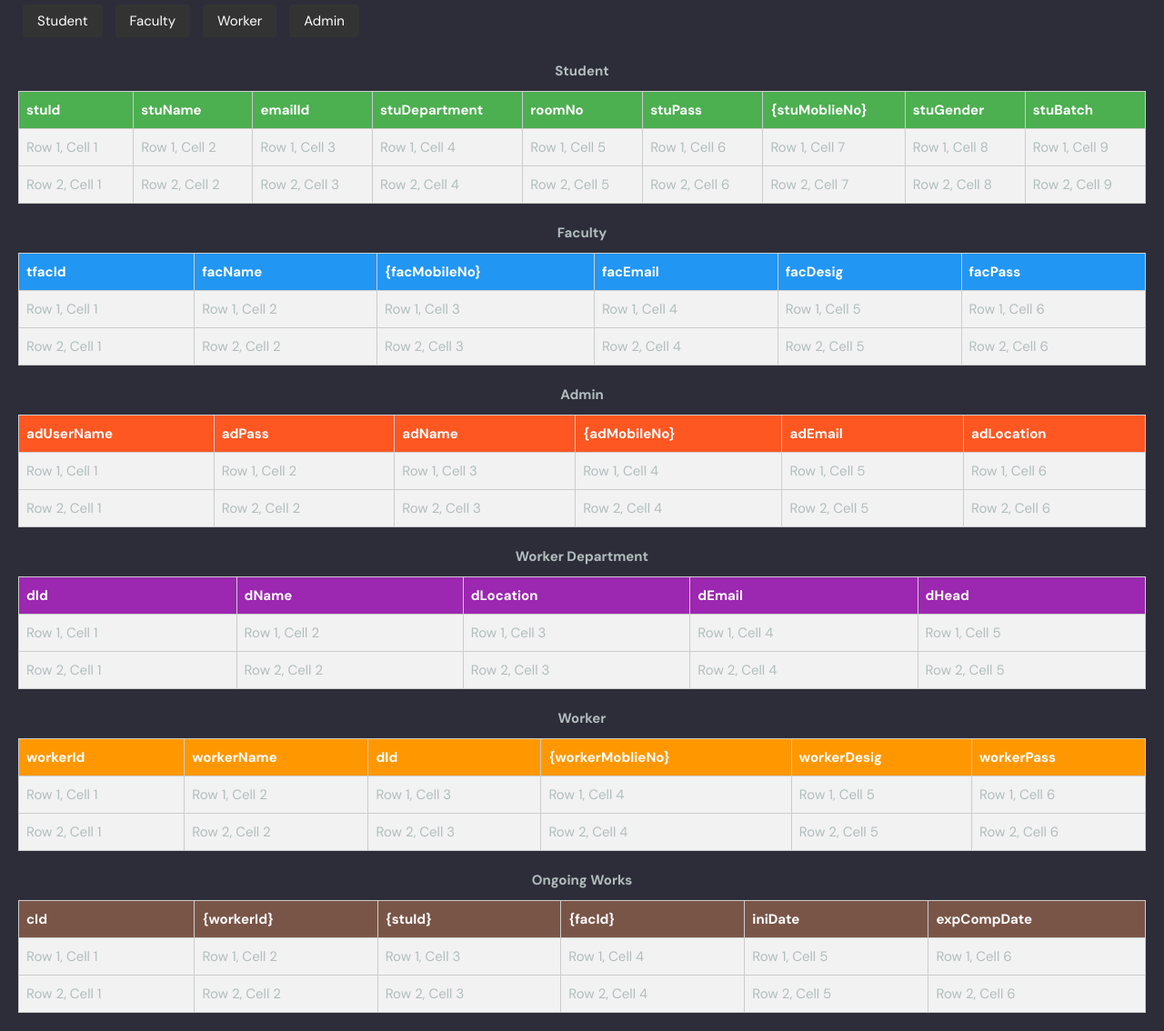
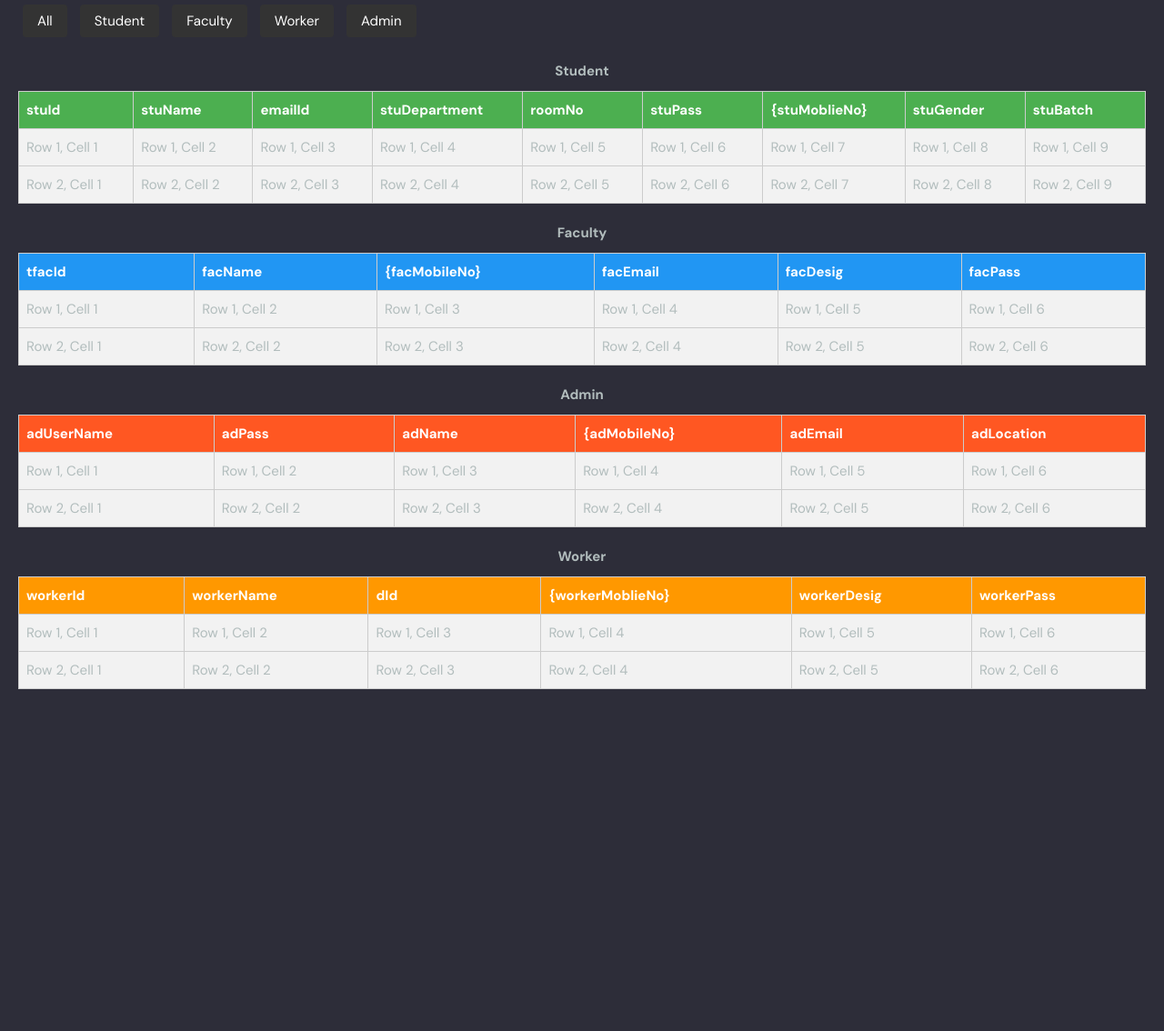
Before and after one commit to Jassi-Gill/theComplaintEngine, a Django app: page /data-page/ in a window 1280 px wide. Shown: the part 97-1231 px from the top of the page at 91% size. After the commit the page ends 855 px from the top, so only its background shows below. Run offline with Django 5.2, Linux system fonts and the light colour scheme.

Commit message:
buttons working

```diff
--- a/theEngine/base/templates/base/data_page.html
+++ b/theEngine/base/templates/base/data_page.html
@@ -7,7 +7,7 @@
     <meta charset="UTF-8">
     <meta name="viewport" content="width=device-width, initial-scale=1.0">
     <link rel="shortcut icon" href="{% static 'images/logo.ico' %}" type="image/x-icon">
-    <title>Sample Table</title>
+    <title>theEngine</title>
     <link rel="stylesheet" href="{% static 'styles/data_page.css' %}">
 </head>
 
@@ -15,12 +15,13 @@
     <div>
         {% include 'base/navbar.html' %}
 
-        <button>Student</button>
-        <button>Faculty</button>
-        <button>Worker</button>
-        <button>Admin</button>
+        <button class="show-all">All</button>
+        <button class="show-student">Student</button>
+        <button class="show-faculty">Faculty</button>
+        <button class="show-worker">Worker</button>
+        <button class="show-admin">Admin</button>
 
-        <div>
+        <div class="student-section">
             <table border="1" class="Student">
                 <caption>Student</caption>
                 <thead>
@@ -63,7 +64,7 @@
             </table>
         </div>
 
-        <div>
+        <div class="faculty-section">
             <table border="1" class="Faculty">
                 <caption>Faculty</caption>
                 <thead>
@@ -98,7 +99,7 @@
             </table>
         </div>
 
-        <div>
+        <div class="admin-section">
             <table border="1" class="Admin">
                 <caption>Admin</caption>
                 <thead>
@@ -132,38 +133,7 @@
             </table>
         </div>
 
-        <div>
-            <table border="1" class="workerDep">
-                <caption>Worker Department</caption>
-                <thead>
-                    <tr>
-                        <th>dId</th>
-                        <th>dName</th>
-                        <th>dLocation</th>
-                        <th>dEmail</th>
-                        <th>dHead</th>
-                    </tr>
-                </thead>
-                <tbody>
-                    <tr>
-                        <td>Row 1, Cell 1</td>
-                        <td>Row 1, Cell 2</td>
-                        <td>Row 1, Cell 3</td>
-                        <td>Row 1, Cell 4</td>
-                        <td>Row 1, Cell 5</td>
-                    </tr>
-                    <tr>
-                        <td>Row 2, Cell 1</td>
-                        <td>Row 2, Cell 2</td>
-                        <td>Row 2, Cell 3</td>
-                        <td>Row 2, Cell 4</td>
-                        <td>Row 2, Cell 5</td>
-                    </tr>
-                </tbody>
-            </table>
-        </div>
-
-        <div>
+        <div class="worker-section">
             <table border="1" class="Worker">
                 <caption>Worker</caption>
                 <thead>
@@ -197,7 +167,38 @@
             </table>
         </div>
 
-        <div>
+        <!-- <div class="">
+            <table border="1" class="workerDep">
+                <caption>Worker Department</caption>
+                <thead>
+                    <tr>
+                        <th>dId</th>
+                        <th>dName</th>
+                        <th>dLocation</th>
+                        <th>dEmail</th>
+                        <th>dHead</th>
+                    </tr>
+                </thead>
+                <tbody>
+                    <tr>
+                        <td>Row 1, Cell 1</td>
+                        <td>Row 1, Cell 2</td>
+                        <td>Row 1, Cell 3</td>
+                        <td>Row 1, Cell 4</td>
+                        <td>Row 1, Cell 5</td>
+                    </tr>
+                    <tr>
+                        <td>Row 2, Cell 1</td>
+                        <td>Row 2, Cell 2</td>
+                        <td>Row 2, Cell 3</td>
+                        <td>Row 2, Cell 4</td>
+                        <td>Row 2, Cell 5</td>
+                    </tr>
+                </tbody>
+            </table>
+        </div> -->
+
+        <!-- <div>
             <table border="1" class="ongoingWorks">
                 <caption>Ongoing Works</caption>
                 <thead>
@@ -230,8 +231,32 @@
                 </tbody>
 
             </table>
-        </div>
+        </div> -->
+
     </div>
 </body>
+<script>
+    const buttons = document.querySelectorAll('button');
+
+    const sections = document.querySelectorAll('div[class$="-section"]');
+
+    buttons.forEach(button => {
+        button.addEventListener('click', () => {
+            if (button.classList.contains('show-all')) {
+                sections.forEach(section => {
+                    section.style.display = 'block';
+                });
+            } else {
+                sections.forEach(section => {
+                    section.style.display = 'none';
+                });
+
+                const className = button.classList[0].slice(5);
+                const section = document.querySelector(`.${className}-section`);
+                section.style.display = 'block';
+            }
+        });
+    });
+</script>
 
 </html>
--- a/theEngine/base/templates/base/navbar.html
+++ b/theEngine/base/templates/base/navbar.html
@@ -58,7 +58,7 @@
                                    d="M27.465 32c-1.211 0-2.35-0.471-3.207-1.328l-9.392-9.391c-2.369 0.898-4.898 0.951-7.355 0.15-3.274-1.074-5.869-3.67-6.943-6.942-0.879-2.682-0.734-5.45 0.419-8.004 0.135-0.299 0.408-0.512 0.731-0.572 0.32-0.051 0.654 0.045 0.887 0.277l5.394 5.395 3.586-3.586-5.394-5.395c-0.232-0.232-0.336-0.564-0.276-0.887s0.272-0.596 0.572-0.732c2.552-1.152 5.318-1.295 8.001-0.418 3.274 1.074 5.869 3.67 6.943 6.942 0.806 2.457 0.752 4.987-0.15 7.358l9.392 9.391c0.844 0.842 1.328 2.012 1.328 3.207-0 2.5-2.034 4.535-4.535 4.535zM15.101 19.102c0.26 0 0.516 0.102 0.707 0.293l9.864 9.863c0.479 0.479 1.116 0.742 1.793 0.742 1.398 0 2.535-1.137 2.535-2.535 0-0.668-0.27-1.322-0.742-1.793l-9.864-9.863c-0.294-0.295-0.376-0.74-0.204-1.119 0.943-2.090 1.061-4.357 0.341-6.555-0.863-2.631-3.034-4.801-5.665-5.666-1.713-0.561-3.468-0.609-5.145-0.164l4.986 4.988c0.391 0.391 0.391 1.023 0 1.414l-5 5c-0.188 0.188-0.441 0.293-0.707 0.293s-0.52-0.105-0.707-0.293l-4.987-4.988c-0.45 1.682-0.397 3.436 0.164 5.146 0.863 2.631 3.034 4.801 5.665 5.666 2.2 0.721 4.466 0.604 6.555-0.342 0.132-0.059 0.271-0.088 0.411-0.088z">
                               </path>
                          </svg>
-                         Settings</a>
+                         Profile</a>
                     <a href="{% url 'logout-user' %}" class="dropdown-link"><svg version="1.1"
                               xmlns="http://www.w3.org/2000/svg" width="32" height="32" viewBox="0 0 32 32">
                               <title>sign-out</title>
```
